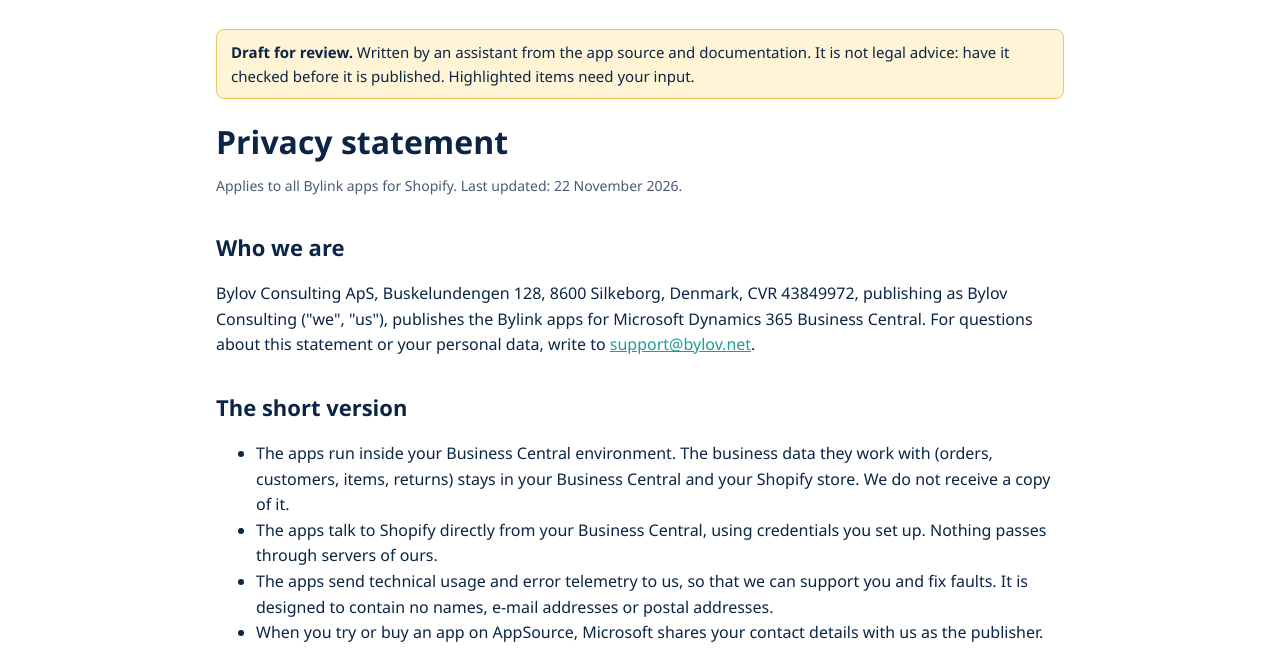
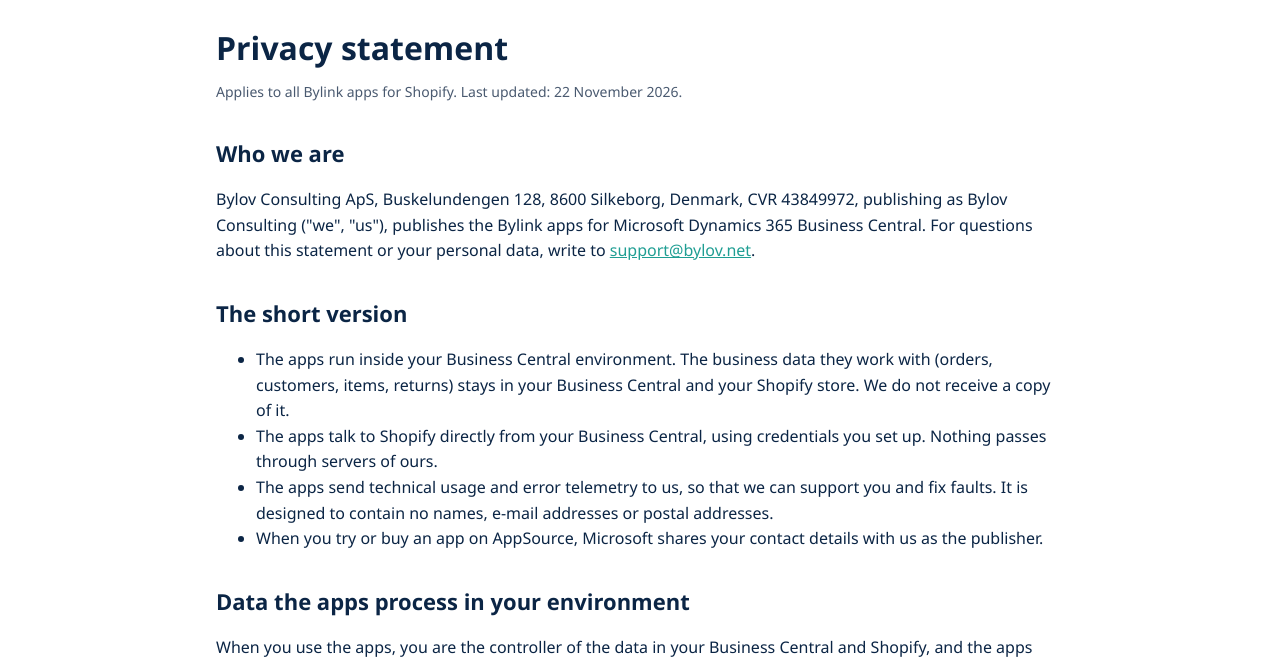
Before and after one commit to Bylov-Consulting/bylink-site, a plain HTML site: page privacy.html in a window 1280 px wide. Shown: the part 71-735 px from the top of the page. Drawn offline with Linux system fonts and the light colour scheme.

Commit message:
Remove the draft banner from the privacy statement and license terms (#2)
Claude-Session: https://claude.ai/code/session_01QgYUjvCgdazxjrMNPgTq73

Co-authored-by: Claude <noreply@anthropic.com>

```diff
--- a/privacy.html
+++ b/privacy.html
@@ -14,7 +14,7 @@
 <nav><a href="index.html#apps">Apps</a><a href="help/index.html">Help</a><a href="support.html">Support</a><a href="privacy.html">Privacy</a><a href="terms.html">Terms</a></nav>
 </div></header>
 <main><div class="wrap">
-<div class="draft"><strong>Draft for review.</strong> Written by an assistant from the app source and documentation. It is not legal advice: have it checked before it is published. Highlighted items need your input.</div>
+
 
 <h1>Privacy statement</h1>
 <p class="meta">Applies to all Bylink apps for Shopify. Last updated: 22 November 2026.</p>
```
Also changed, not shown: terms.html (+1 -1 lines).
